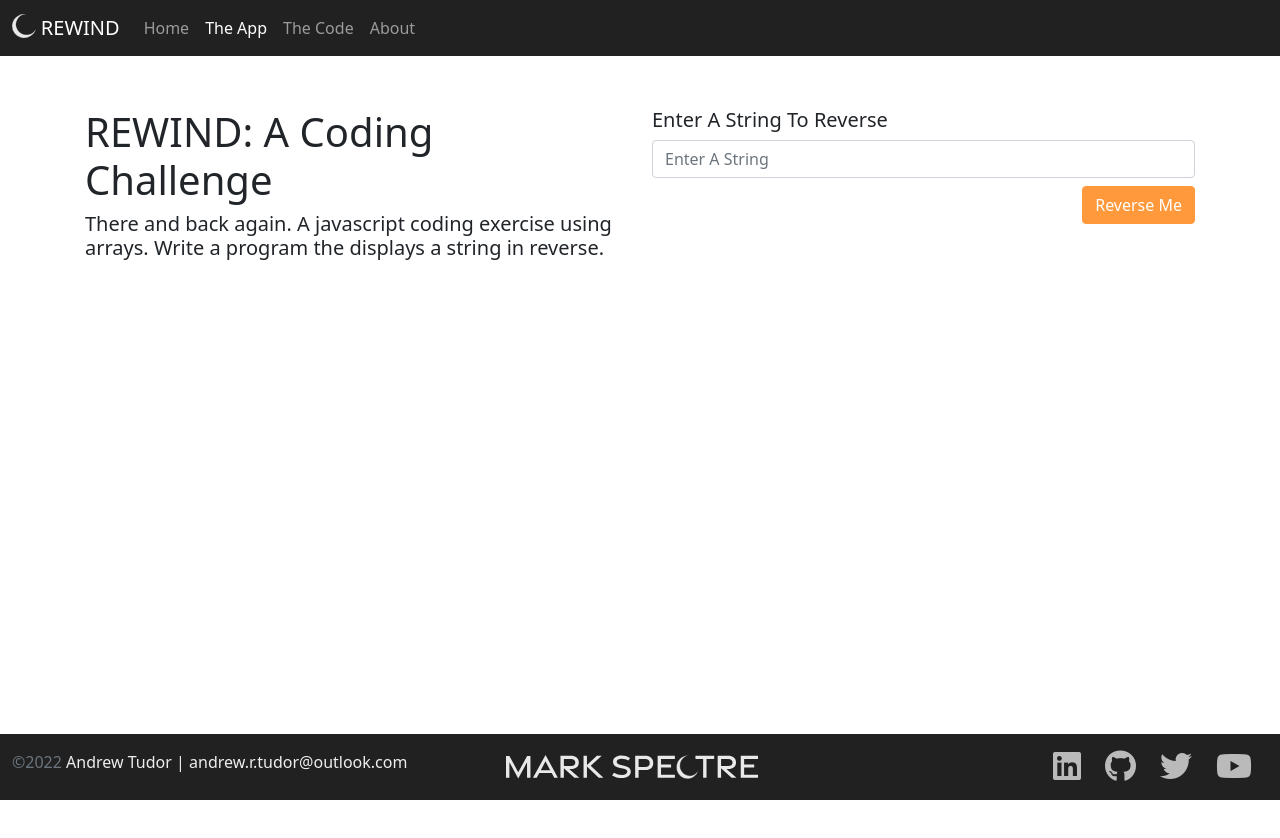
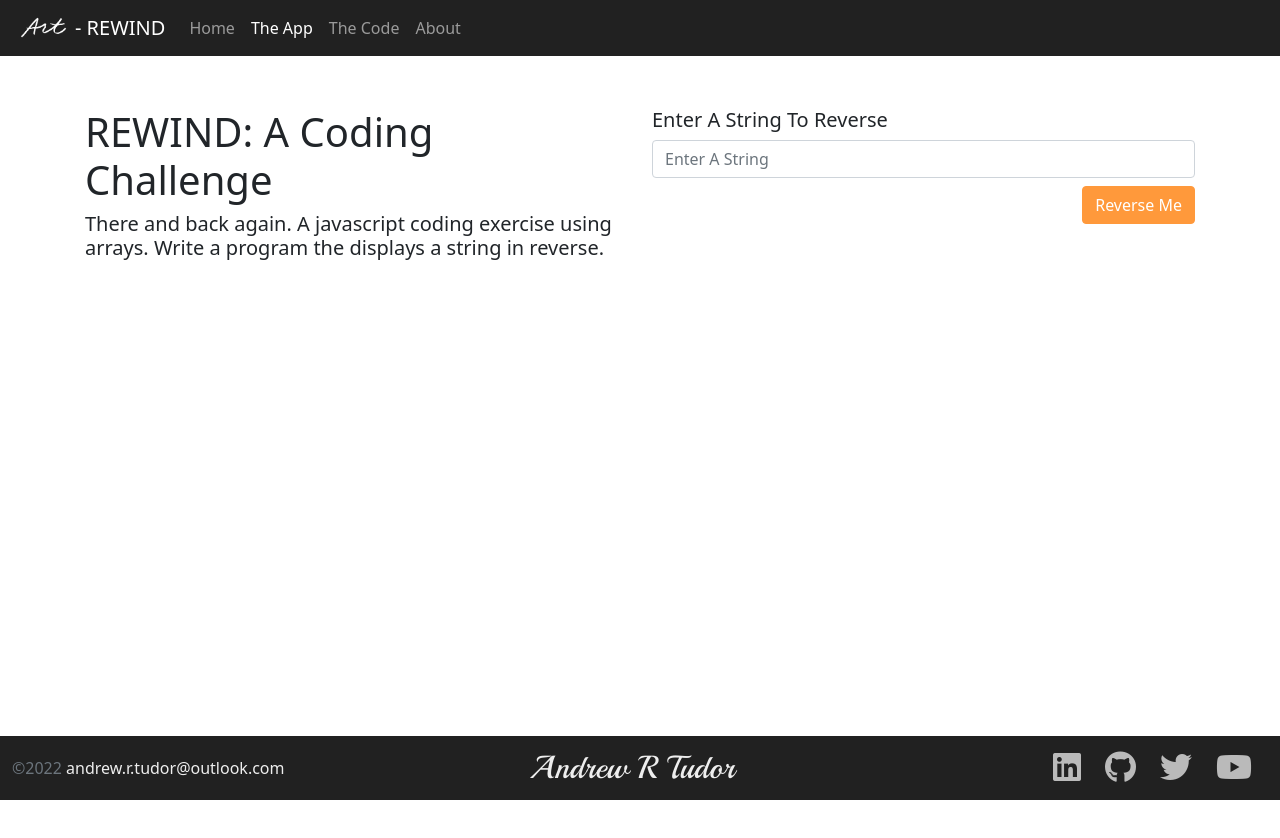
Before and after one commit to artudor3/Rewind, a plain HTML site: page app.html in a window 1280 px wide. Drawn offline with nearby package versions, Linux system fonts and the light colour scheme; some packages are replaced by stand-ins of ours; a script that the page names is missing.

Commit message:
favicon, footer & logos

```diff
--- a/app.html
+++ b/app.html
@@ -16,7 +16,16 @@
 
     <!-- Convert this to an external style sheet -->
     <link href="css/site.css" rel="stylesheet">
-    <link rel="icon" type="image/png" href="img/favicon-32x32.png">
+    <link rel="apple-touch-icon" sizes="180x180" href="img/apple-touch-icon.png">
+    <link rel="icon" type="image/png" sizes="32x32" href="img/favicon-32x32.png">
+    <link rel="icon" type="image/png" sizes="16x16" href="img/favicon-16x16.png">
+    <link rel="manifest" href="/site.webmanifest">
+
+    <!-- Custom Fonts -->
+    <link rel="preconnect" href="https://fonts.googleapis.com">
+    <link rel="preconnect" href="https://fonts.gstatic.com" crossorigin>
+    <link href="https://fonts.googleapis.com/css2?family=Playball&display=swap" rel="stylesheet">
+
 </head>
 
 <body class="d-flex flex-column h-100">
@@ -24,8 +33,8 @@
     <nav class="navbar navbar-expand-md navbar-dark fixed-top navbarBG">
         <div class="container-fluid">
             <a class="navbar-brand" href="index.html">
-                <img src="img/MspectreMark.svg" height="24" class="d-inline-block align-text-top">
-                REWIND
+                <img src="img/ART-white8.png" height="24" class="d-inline-block align-text-top">
+                - REWIND
             </a>
             <button class="navbar-toggler" type="button" data-bs-toggle="collapse" data-bs-target="#navbarCollapse"
                 aria-controls="navbarCollapse" aria-expanded="false" aria-label="Toggle navigation">
@@ -84,17 +93,16 @@
         </div>
     </main>
 
-    <footer class="footer mt-auto py-3 sticky-footer">
+    <footer class="footer mt-auto py-2 sticky-footer">
         <div class="container-fluid">
             <div class="row row-cols-1 row-cols-lg-3 gy-2">
-                <div class="col order-last order-md-first">
+                <div class="col order-last order-md-first d-flex align-items-center">
                     <div>
-                        <span class="text-muted">&copy;2022 </span><span>Andrew Tudor |
-                            andrew.r.tudor@outlook.com</span>
+                        <span class="text-muted">&copy;2022 </span><span>andrew.r.tudor@outlook.com</span>
                     </div>
                 </div>
-                <div class="col d-flex  justify-content-start justify-content-lg-center align-items-center">
-                    <img src="img/MarkSpectre_WhtLogo.svg" alt="mark spectre logo" height="24">
+                <div class="col d-flex footerName justify-content-start justify-content-lg-center align-items-center">
+                    Andrew R Tudor
                 </div>
                 <div class="col d-flex align-items-center justify-content-start justify-content-lg-end">
                     <div class="row">
--- a/css/site.css
+++ b/css/site.css
@@ -67,6 +67,11 @@ main>.container {
     padding-right: 1rem;
     color: var(--at-light-color);
 }
+.footerName {
+    font-size: 2rem;
+    font-family: 'Playball',
+        cursive;
+}
 
 .sticky-footer {
     position: sticky;
```
Also changed, not shown: code.html (+17 -9 lines), index.html (+17 -9 lines), img/APPNAMELogo.svg (deleted), img/ART-white8.png (added), img/BlackOrangeMark.svg (deleted), img/MarkSpectre_WhtLogo.svg (deleted), img/MspectreMark.svg (deleted), img/Mspectre_BlkLogo.svg (deleted), img/OrangeWhiteMark.svg (deleted), img/android-chrome-192x192.png, img/android-chrome-512x512.png, img/apple-touch-icon.png, img/favicon-16x16.png, img/favicon-32x32.png, 2 more files.
